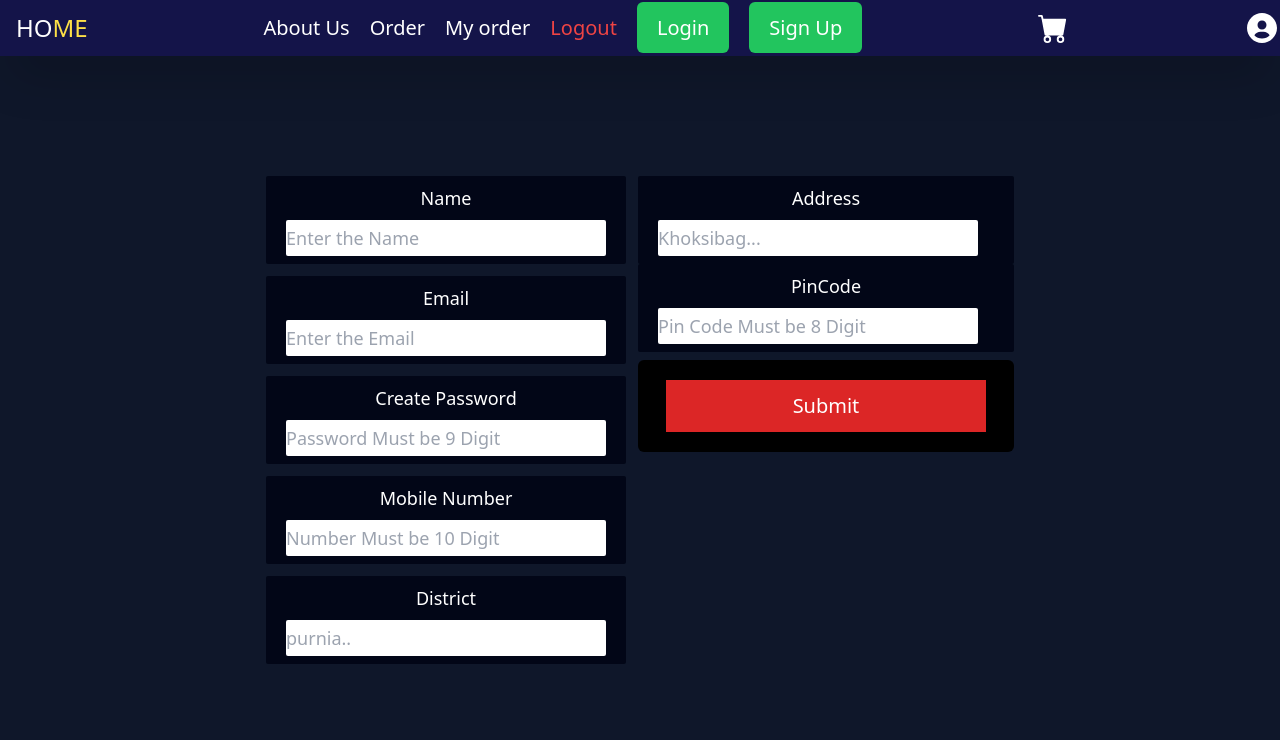
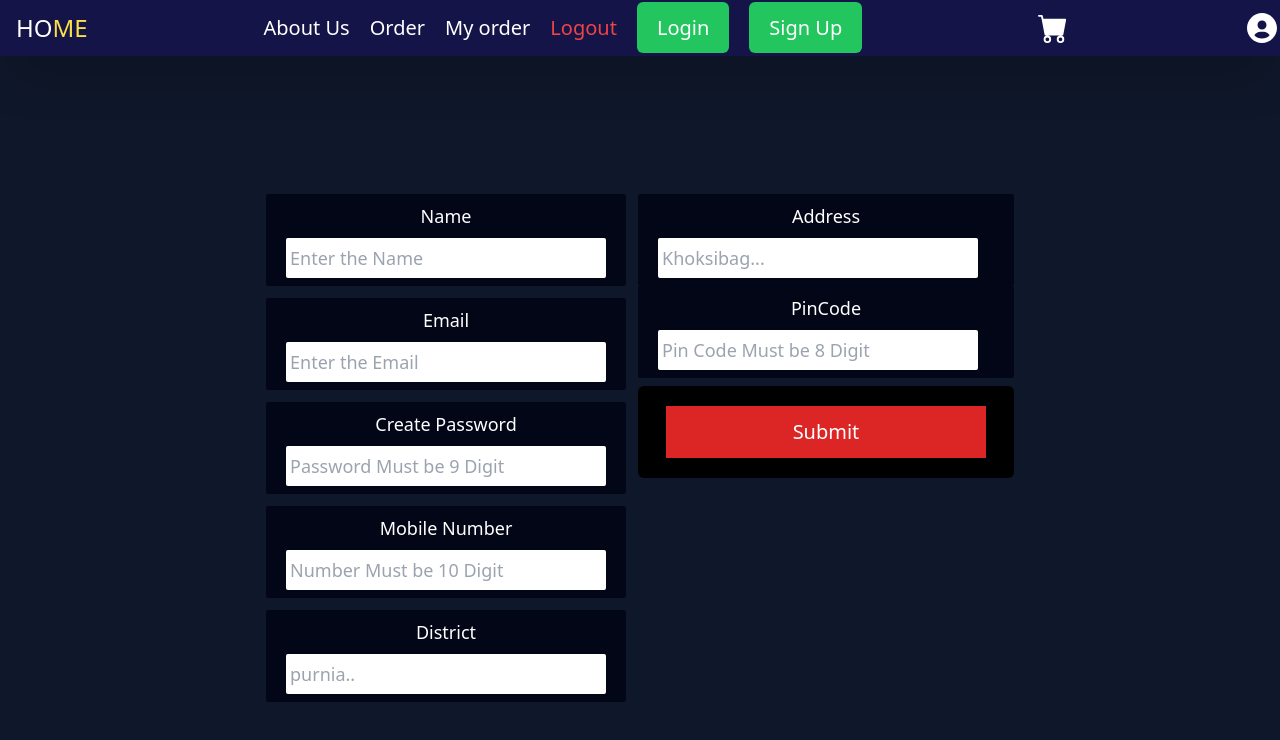
Before and after one commit to shivamanand8969/NewCafeteria, a Next.js app: page /signup in a window 1280 px wide. Shown: the top 740 px of the page. Built offline with nearby package versions, Linux system fonts and the light colour scheme.

Commit message:
solved issue of myorder caching

```diff
--- a/app/components/Myordercomponent.jsx
+++ b/app/components/Myordercomponent.jsx
@@ -3,8 +3,8 @@ import Link from 'next/link'
 import Header from './Header'
 import Footer from './Footer'
 const Myordercomponent = async ({ id }) => {
-  let data1 = await fetch(`${process.env.NEXT_PUBLIC_NOT_SECRET_MESSAGE}/api/orderapi`,{cache:"no-store"});
-  data1 = await data1.json();
+  let data1 = await fetch(`${process.env.NEXT_PUBLIC_NOT_SECRET_MESSAGE}/api/demodata`,{cache:"no-store"});
+  data1 = await data1.json()
 
   return (
     <>
@@ -25,9 +25,7 @@ const Myordercomponent = async ({ id }) => {
                 </div>
               </div>
               <div>
-                <div className=' flex justify-between  '>
-
-
+                <div className='flex justify-between'>
                   <Link className='px-5 py-2 text-lg  rounded-md bg-green-500 text-white hover:bg-green-700 ' href={`/myorder/${value._id}`}>view</Link>
                 </div>
               </div>
--- a/app/components/Productdatafetch.jsx
+++ b/app/components/Productdatafetch.jsx
@@ -71,8 +71,6 @@ const Productfetchdata = ({ data1 }) => {
                             ))
                         }
 
-
-
                     </ul>
                 </div>
             </div>
--- a/app/myorder/page.js
+++ b/app/myorder/page.js
@@ -1,4 +1,3 @@
-
 import React from 'react'
 import { cookies } from 'next/headers';
 import JWT from 'jsonwebtoken';
--- a/app/signup/page.js
+++ b/app/signup/page.js
@@ -1,53 +1,57 @@
 'use client'
-import React from 'react'
+import React, { useState } from 'react'
 import Header from '../components/Header'
 import { handlesignup } from '../action'
 
 let signup = () => {
-
-
+    let [checksubmit, setChecksubmit] = useState(false)
     return (
-        <>       <Header />
-            <div className='w-full h-[146vh] lg:h-[100vh] bg-slate-900 flex justify-center items-center'>
+        <>
+            <Header />
+            <div className='w-full h-[152vh] lg:h-[100vh] bg-slate-900 flex justify-center items-center'>
                 <div className='w-[80vw] h-[80vh] flex flex-col  justify-center items-center'>
-                    <form className='flex gap-3 flex-col lg:flex-row pt-10' action={handlesignup}>
+                    <form className='flex gap-3 flex-col lg:flex-row  pt-24 ' action={handlesignup}>
                         <div className='flex flex-col gap-3  '>
                             <div className='flex flex-col gap-2 bg-slate-950 rounded-sm px-5 py-2'>
                                 <lable htmlFor='name' className='text-white text-center text-lg'>Name</lable>
-                                <input id='name' required placeholder='Enter the Name' className='h-9 w-80 outline-0 rounded-sm text-lg text-black' type='text' name='username' />
+                                <input id='name' required placeholder='Enter the Name' className='h-10 w-80 outline-0 rounded-sm text-lg text-black px-1' type='text' name='username' />
                             </div>
                             <div className='flex flex-col gap-2 bg-slate-950 rounded-sm px-5 py-2'>
                                 <lable htmlFor='email' className='text-white text-center text-lg'>Email</lable>
-                                <input id='email' required placeholder='Enter the Email' className='h-9 w-80 outline-0 rounded-sm text-lg text-black' type='email' name='email' />
+                                <input id='email' required placeholder='Enter the Email' className='h-10 w-80 outline-0 rounded-sm text-lg text-black px-1' type='email' name='email' />
                             </div>
                             <div className='flex flex-col gap-2 bg-slate-950 rounded-sm px-5 py-2'>
                                 <lable htmlFor='password' className='text-white text-center text-lg'>Create Password</lable>
-                                <input id='password' placeholder='Password Must be 9 Digit' required className='h-9 w-80 outline-0 rounded-sm text-lg text-black' type='text' name='password' />
+                                <input id='password' placeholder='Password Must be 9 Digit' required className='h-10 px-1 w-80 outline-0 rounded-sm text-lg text-black' type='text' name='password' />
                             </div>
                             <div className='flex flex-col gap-2 bg-slate-950 rounded-sm px-5 py-2'>
                                 <lable htmlFor='mnumber' className='text-white text-center text-lg'>Mobile Number</lable>
-                                <input id='mnumber' placeholder='Number Must be 10 Digit' required className='h-9 w-80 outline-0 rounded-sm text-lg text-black' type='text' name='number' />
+                                <input id='mnumber' placeholder='Number Must be 10 Digit' required className='h-10 w-80 px-1 outline-0 rounded-sm text-lg text-black' type='text' name='number' />
                             </div>
                             <div className='flex flex-col gap-2 bg-slate-950 rounded-sm px-5 py-2'>
                                 <lable htmlFor='district' className='text-white text-center text-lg'>District</lable>
-                                <input id='district' placeholder='purnia..' required className='h-9 w-80 outline-0 rounded-sm text-lg text-black' type='text' name='district' />
+                                <input id='district' placeholder='purnia..' required className='h-10 w-80 outline-0 rounded-sm px-1 text-lg text-black' type='text' name='district' />
                             </div>
                         </div>
                         <div>
                             <div className='flex flex-col gap-2 bg-slate-950 rounded-sm px-5 py-2'>
                                 <lable htmlFor='addres' className='text-white text-center text-lg'>Address</lable>
-                                <input id='addres' placeholder='Khoksibag...' required className='h-9 w-80 outline-0 rounded-sm text-lg text-black' type='text' name='address' />
+                                <input id='addres' placeholder='Khoksibag...' required className='h-10 w-80 outline-0 rounded-sm px-1 text-lg text-black' type='text' name='address' />
                             </div>
                             <div className='flex flex-col gap-2 bg-slate-950 rounded-sm px-5 py-2'>
                                 <lable htmlFor='pincode' className='text-white text-center text-lg'>PinCode</lable>
-                                <input id='pincode' placeholder='Pin Code Must be 8 Digit' required className='h-9 w-80 outline-0 rounded-sm text-lg text-black' type='number' name='pincode' />
+                                <input id='pincode' placeholder='Pin Code Must be 8 Digit' required className='h-10 w-80 outline-0 px-1 rounded-sm text-lg text-black' type='number' name='pincode' />
                             </div>
                             {/* <div className='flex flex-col gap-2 bg-slate-950 rounded-sm px-5 py-2'>
                                 <lable htmlFor='profile' className='text-white text-center text-lg'>Upload Your Profile Image</lable>
                                 <input id='profile' className='h-9 w-80 outline-0 rounded-sm text-lg text-black' type='file' name='profileimage' />
                             </div> */}
                             <div className='bg-black px-7 mt-2 py-5 rounded-md text-white  '>
-                                <button type='submit' className='px-10 py-3 bg-red-600  hover:bg-red-500 text-white w-80 text-xl font-sans border-black border-5'>Submit</button>
+                                <button onClick={() => setChecksubmit(true)} type='submit' className='px-10 py-3 bg-red-600  hover:bg-red-500 text-white w-80 text-xl font-sans border-black border-5'>
+                                    {
+                                        (checksubmit) ? <div className='flex  gap-2'><div className="w-8 h-8 border-t-4 border-blue-500 border-solid rounded-full animate-spin"></div><div>Verifying</div></div> : <div>Submit</div>
+                                    }
+                                </button>
                             </div>
                         </div>
                     </form>
```
